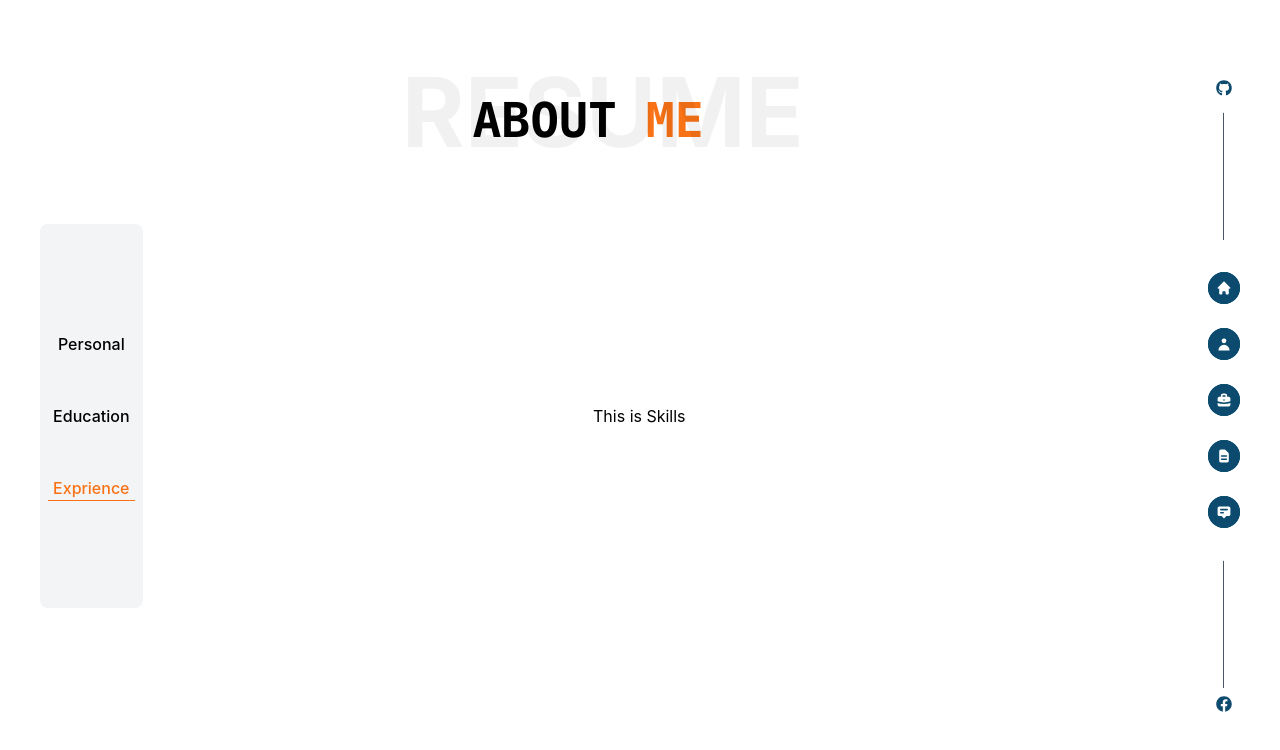
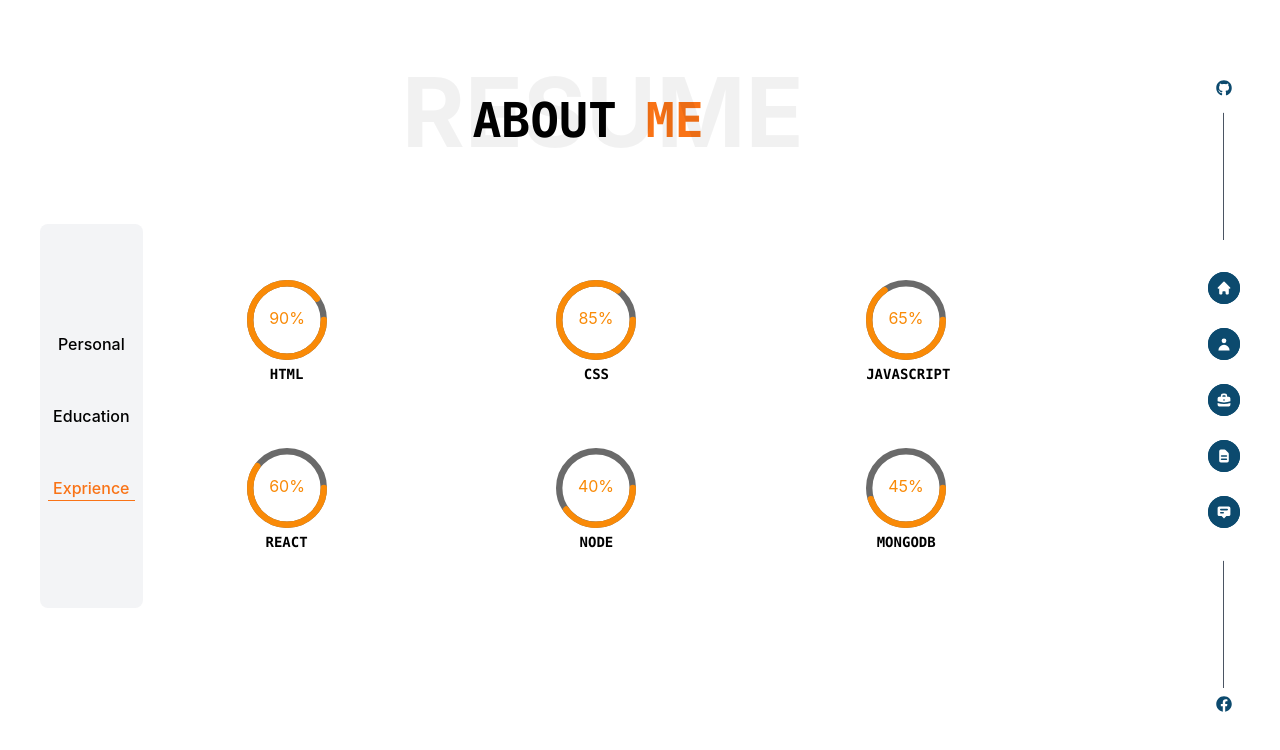
Before and after one commit to joypaul3592/React-Portfolio, a React (Create React App) app: page /about/skills in a window 1280 px wide. Shown: the top 750 px of the page. Built offline with nearby package versions, Linux system fonts and the light colour scheme.

Commit message:
adding skills

```diff
--- a/package.json
+++ b/package.json
@@ -8,6 +8,7 @@
     "@testing-library/react": "^13.3.0",
     "@testing-library/user-event": "^13.5.0",
     "react": "^18.1.0",
+    "react-circular-progressbar": "^2.0.4",
     "react-dom": "^18.1.0",
     "react-icons": "^4.4.0",
     "react-router-dom": "^6.3.0",
--- a/src/Components/About/Overview.js
+++ b/src/Components/About/Overview.js
@@ -4,8 +4,8 @@ import { FaFacebookF, FaLinkedinIn } from "react-icons/fa";
 import { AiFillInstagram } from "react-icons/ai";
 const Overview = () => {
     return (
-        <div className=' flex w-full '>
-            <div className='w-[50%]  px-3 '>
+        <div className=' lg:flex w-full '>
+            <div className='lg:w-[50%]  px-3 pb-16 lg:pb-0'>
                 <div>
                     <h1 className=' text-2xl font-mono text-left flex items-center'><TbBoxMultiple1 className=' mr-3 text-orange-500 text-base' /> Personal Info</h1>
                     <hr className=' mb-8' />
@@ -37,32 +37,32 @@ const Overview = () => {
                 </div>
 
                 <div className='mt-8'>
-                    <h1 className=' text-2xl font-mono text-left flex items-center'><TbBoxMultiple3 className=' mr-3 text-orange-500 text-base' /> Social Info</h1>
+                    <h1 className=' text-2xl font-mono text-left flex items-center'><TbBoxMultiple2 className=' mr-3 text-orange-500 text-base' /> Social Info</h1>
                     <hr className=' mb-8' />
 
                     <div className=' flex items-center justify-around'>
-                        <div className='w-10 h-10 border border-orange-500 flex items-center justify-center rounded-full hover:bg-orange-500 hover:border-orange-500 hover:text-white cursor-pointer'>
-                            <FaFacebookF />
+                        <div className='py-1 px-4 rounded-md border border-orange-500 flex items-center justify-center hover:bg-orange-500 hover:border-orange-500 hover:text-white cursor-pointer'>
+                            <FaFacebookF className=' mr-2' /> Facebook
                         </div>
-                        <div className='w-10 h-10 border border-orange-500 flex items-center justify-center rounded-full hover:bg-orange-500 hover:border-orange-500 hover:text-white cursor-pointer'>
-                            <AiFillInstagram />
+                        <div className='py-1 px-4 rounded-md border border-orange-500 flex items-center justify-center hover:bg-orange-500 hover:border-orange-500 hover:text-white cursor-pointer'>
+                            <AiFillInstagram className=' mr-2' /> Instagram
                         </div>
-                        <div className='w-10 h-10 border border-orange-500 flex items-center justify-center rounded-full hover:bg-orange-500 hover:border-orange-500 hover:text-white cursor-pointer'>
-                            <FaLinkedinIn />
+                        <div className='py-1 px-4 rounded-md border border-orange-500 flex items-center justify-center hover:bg-orange-500 hover:border-orange-500 hover:text-white cursor-pointer'>
+                            <FaLinkedinIn className=' mr-2' /> Linkedin
                         </div>
                     </div>
 
                 </div>
             </div>
-            <div className=' w-[50%]  px-8'>
-                <h1 className=' text-2xl font-mono text-left flex items-center'><TbBoxMultiple2 className='text-orange-500 mr-3 text-base' /> Overview</h1>
+            <div className=' lg:w-[50%]  lg:px-8 px-5'>
+                <h1 className=' text-2xl font-mono text-left flex items-center'><TbBoxMultiple3 className='text-orange-500 mr-3 text-base' /> Overview</h1>
                 <hr className=' mb-8' />
-                <p className=' text-justify mb-2'>My name is MD Zillur Rahman and I am an ambitious Frontend Engineer based in Germany.
+                <p className=' text-justify mb-2 text-sm'>My name is MD Zillur Rahman and I am an ambitious Frontend Engineer based in Germany.
                 </p>
-                <p className=' text-justify mb-2'>
+                <p className=' text-justify mb-2 text-sm'>
                     My target is to build things following the latest trend and technologies. And definitely my other primary goal is to find solutions for the problems. Grasp for limitless learning brought me to web programming. Because I love exploring new things and in web development there is no end of learning. Currently, I am learning NextJS and also have a thirst for learning GraphQL and Redux.
                 </p>
-                <p className=' text-justify'>
+                <p className=' text-justify text-sm'>
                     Currently, I am looking for an opportunity as a frontend developer in Germany to utilize my specialties. I am a team player and self-motivated, always a grasp for learning new stack. I am flexible to relocate as well.
                 </p>
             </div>
--- a/src/Components/About/Skills.js
+++ b/src/Components/About/Skills.js
@@ -1,9 +1,106 @@
 import React from 'react';
+import { CircularProgressbar, buildStyles } from 'react-circular-progressbar';
+import 'react-circular-progressbar/dist/styles.css';
+import { AiFillHtml5 } from "react-icons/ai";
 
 const Skills = () => {
+
+    const html = 90;
+    const css = 85;
+    const javascript = 65;
+    const react = 60;
+    const node = 40;
+    const mongodb = 45;
+
     return (
-        <div>
-            <h1>This is Skills</h1>
+        <div className='grid  md:grid-cols-3 tex gap-16 md:ml-20  rounded-3xl'>
+
+
+            <div className=' w-20 '>
+                <CircularProgressbar
+                    value={html} text={`${html}%`}
+                    styles={buildStyles({
+                        rotation: 0.25,
+                        textSize: '20px',
+                        textColor: '#f98a07',
+                        pathColor: '#f98a07',
+                        trailColor: '#6a6a6a',
+                    })}
+                />
+                <h1 className='text-center pt-1 text-sm font-semibold font-mono uppercase'>Html</h1>
+            </div>
+
+            <div className=' w-20'>
+                <CircularProgressbar
+                    value={css} text={`${css}%`}
+                    styles={buildStyles({
+                        rotation: 0.25,
+                        textSize: '20px',
+                        textColor: '#f98a07',
+                        pathColor: '#f98a07',
+                        trailColor: '#6a6a6a',
+                    })}
+                />
+                <h1 className='text-center pt-1 text-sm font-semibold font-mono uppercase'>css</h1>
+            </div>
+
+            <div className=' w-20'>
+                <CircularProgressbar
+                    value={javascript} text={`${javascript}%`}
+                    styles={buildStyles({
+                        rotation: 0.25,
+                        textSize: '20px',
+                        textColor: '#f98a07',
+                        pathColor: '#f98a07',
+                        trailColor: '#6a6a6a',
+                    })}
+                />
+                <h1 className='text-center pt-1 text-sm font-semibold font-mono uppercase'>javascript</h1>
+            </div>
+
+            <div className=' w-20'>
+                <CircularProgressbar
+                    value={react} text={`${react}%`}
+                    styles={buildStyles({
+                        rotation: 0.25,
+                        textSize: '20px',
+                        textColor: '#f98a07',
+                        pathColor: '#f98a07',
+                        trailColor: '#6a6a6a',
+                    })}
+                />
+                <h1 className='text-center pt-1 text-sm font-semibold font-mono uppercase'>react</h1>
+            </div>
+
+            <div className=' w-20'>
+                <CircularProgressbar
+                    value={node} text={`${node}%`}
+                    styles={buildStyles({
+                        rotation: 0.25,
+                        textSize: '20px',
+                        textColor: '#f98a07',
+                        pathColor: '#f98a07',
+                        trailColor: '#6a6a6a',
+                    })}
+                />
+                <h1 className='text-center pt-1 text-sm font-semibold font-mono uppercase'>node</h1>
+            </div>
+
+
+            <div className=' w-20'>
+                <CircularProgressbar
+                    value={mongodb} text={`${mongodb}%`}
+                    styles={buildStyles({
+                        rotation: 0.25,
+                        textSize: '20px',
+                        textColor: '#f98a07',
+                        pathColor: '#f98a07',
+                        trailColor: '#6a6a6a',
+                    })}
+                />
+                <h1 className='text-center pt-1 text-sm font-semibold font-mono uppercase'>mongodb</h1>
+            </div>
+
         </div>
     );
 };
```
Also changed, not shown: src/Components/About/Education.js (+58 -6 lines), 1 other file (tests, documents, lock files or other folders).
